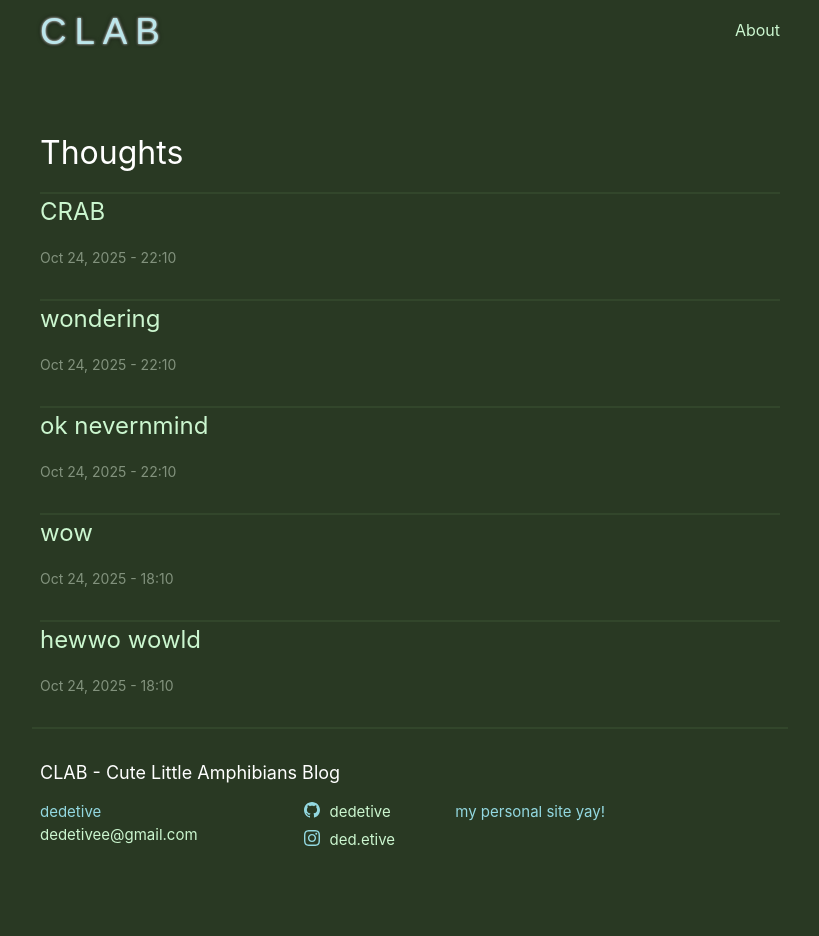
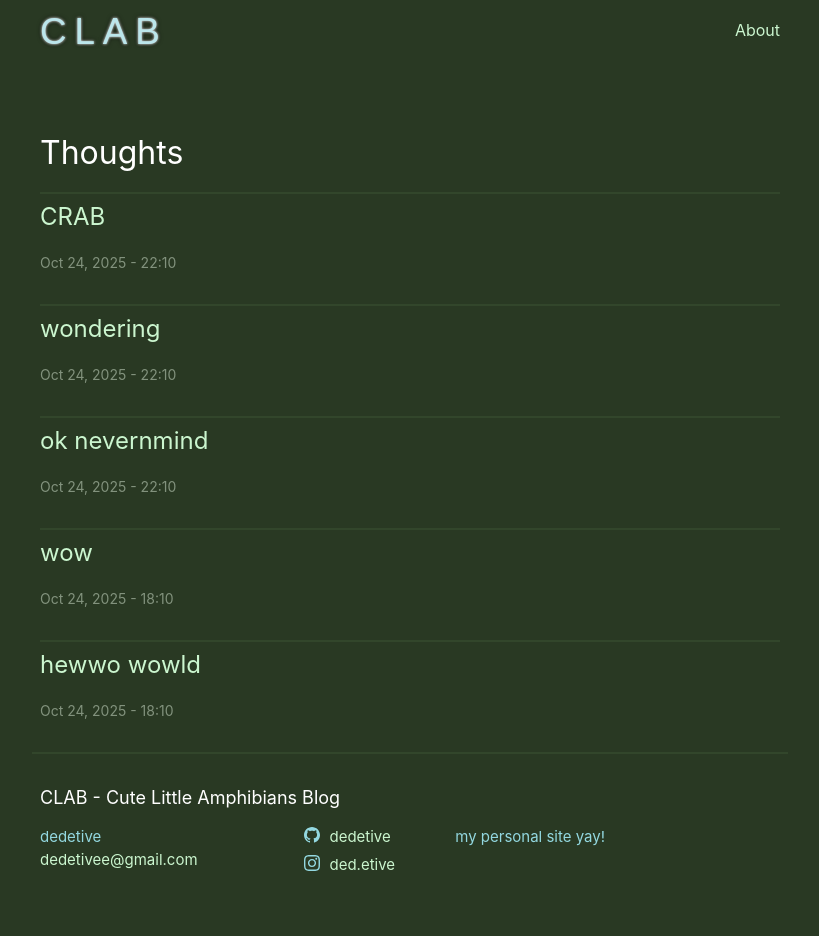
Before and after one commit to dedetive/dedetive.github.io, a Jekyll site: the page built from index.markdown, in a window 1280 px wide. Shown: the whole page, without its empty margins (230-1049 px from the left). Built offline with Jekyll 4.4.1, drawn with Linux system fonts in a browser that asks for light colours; before the commit the page ends 911 px from its top, so only the background shows below that.

Commit message:
Add more breathing space between post links

```diff
--- a/_sass/minima/_layout.scss
+++ b/_sass/minima/_layout.scss
@@ -211,6 +211,7 @@
 
 .post-link {
   display: block;
+  margin: 5px 0 5px 0;
   @include relative-font-size(1.5);
 }
 
```
